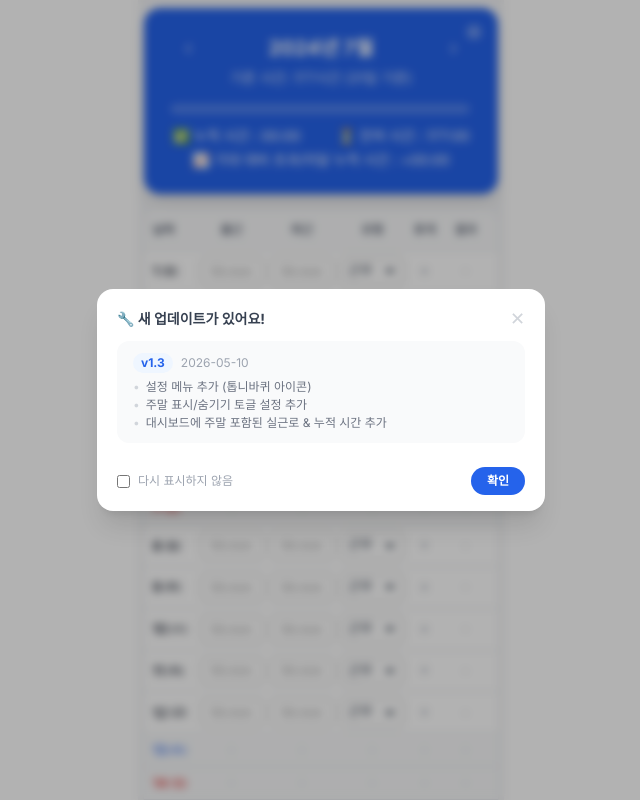
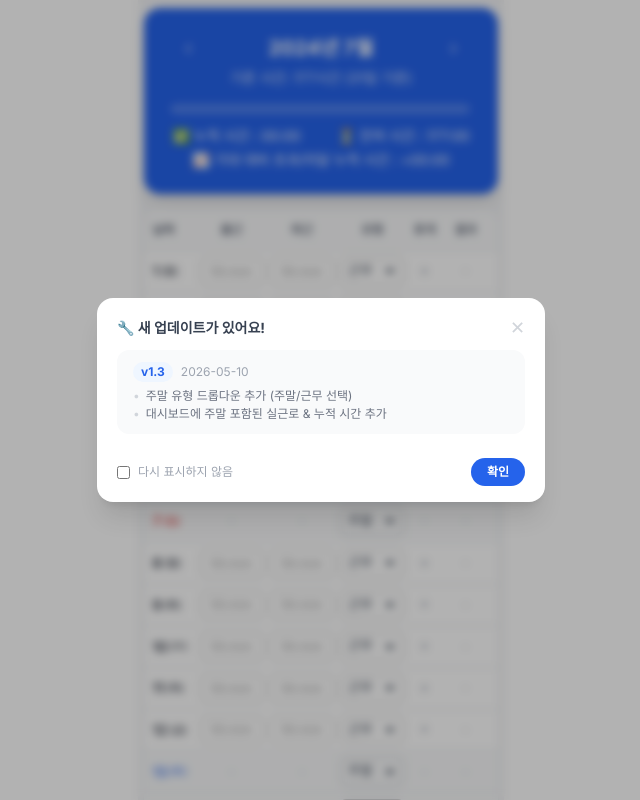
Before and after one commit to verandaaa/work-hours-calculator, a Next.js app: page /2 in a window 1280 px wide. Shown: the top 800 px of the page, without its empty margins (319-959 px from the left). Built offline with nearby package versions, Linux system fonts and the light colour scheme.

Commit message:
주말 시간 추가

```diff
--- a/src/app/2/page.tsx
+++ b/src/app/2/page.tsx
@@ -12,11 +12,11 @@ import { TimeField } from "@mui/x-date-pickers/TimeField";
 import { LocalizationProvider } from "@mui/x-date-pickers/LocalizationProvider";
 import { AdapterDayjs } from "@mui/x-date-pickers/AdapterDayjs";
 import dayjs, { Dayjs } from "dayjs";
-import { Info, Settings } from "lucide-react";
+import { Info } from "lucide-react";
 
 // ─── 상수 ────────────────────────────────────────────────────────────────────
 
-const WORK_TYPES = [
+const WEEKDAY_TYPES = [
   { value: "work", label: "근무", bonus: 0 },
   { value: "annual", label: "연차", bonus: 480 },
   { value: "half", label: "반차", bonus: 240 },
@@ -24,7 +24,17 @@ const WORK_TYPES = [
   { value: "holiday", label: "휴일", bonus: 480 },
 ] as const;
 
-type WorkTypeValue = (typeof WORK_TYPES)[number]["value"];
+const WEEKEND_TYPES = [
+  { value: "weekend", label: "주말", bonus: 0 },
+  { value: "work", label: "근무", bonus: 0 },
+] as const;
+
+const ALL_TYPES = [
+  ...WEEKDAY_TYPES,
+  { value: "weekend", label: "주말", bonus: 0 },
+] as const;
+
+type WorkTypeValue = (typeof ALL_TYPES)[number]["value"];
 
 interface BreakTime {
   id: number;
@@ -43,11 +53,19 @@ type MonthRecords = Record<number, DayRecord>;
 
 const PREFIX = "2_";
 const STORAGE_KEY = `${PREFIX}result`;
-const SETTINGS_KEY = `${PREFIX}settings`;
 const DEFAULT_BREAKS: BreakTime[] = [{ id: 1, start: "12:00", end: "13:00" }];
 
-function getDefaultRecord(): Partial<DayRecord> {
-  return { type: "work", breaks: DEFAULT_BREAKS.map((b) => ({ ...b })) };
+function getDefaultRecord(
+  y?: number,
+  m?: number,
+  d?: number
+): Partial<DayRecord> {
+  const isWknd =
+    y !== undefined && m !== undefined && d !== undefined && isWeekend(y, m, d);
+  return {
+    type: isWknd ? "weekend" : "work",
+    breaks: DEFAULT_BREAKS.map((b) => ({ ...b })),
+  };
 }
 
 // ─── 유틸 ────────────────────────────────────────────────────────────────────
@@ -67,21 +85,6 @@ function loadRecords(y: number, m: number): MonthRecords {
 function saveRecords(y: number, m: number, records: MonthRecords) {
   try {
     localStorage.setItem(storageKey(y, m), JSON.stringify(records));
-  } catch {}
-}
-
-function loadSettings(): { showWeekend: boolean } {
-  try {
-    const raw = localStorage.getItem(SETTINGS_KEY);
-    return raw ? JSON.parse(raw) : { showWeekend: false };
-  } catch {
-    return { showWeekend: false };
-  }
-}
-
-function saveSettings(settings: { showWeekend: boolean }) {
-  try {
-    localStorage.setItem(SETTINGS_KEY, JSON.stringify(settings));
   } catch {}
 }
 
@@ -165,6 +168,10 @@ function isBreakSufficient(
   return true;
 }
 
+function getTypeInfo(type: WorkTypeValue) {
+  return ALL_TYPES.find((t) => t.value === type) ?? ALL_TYPES[0];
+}
+
 // ─── 스타일 상수 ──────────────────────────────────────────────────────────────
 
 const timeFieldSx = {
@@ -188,6 +195,7 @@ const SELECT_TYPE_STYLES: Record<
   half: { color: "#0369a1", bg: "#f8fbff", border: "#93c5fd" },
   quarter: { color: "#0369a1", bg: "#f8fbff", border: "#93c5fd" },
   holiday: { color: "#0369a1", bg: "#f8fbff", border: "#93c5fd" },
+  weekend: { color: "#374151", bg: "transparent", border: "" },
 };
 
 const getSelectSx = (type: string) => {
@@ -227,7 +235,7 @@ const GUIDE_CONTENT = {
     },
     {
       title: "근무 유형 선택",
-      desc: "연차·반차·반반차·휴일 선택 시 자동으로 시간이 처리됩니다.",
+      desc: "연차·반차·반반차·휴일 선택 시 자동으로 시간이 처리됩니다. 주말은 기본 '주말'로 표시되며, '근무'로 변경하면 입력할 수 있습니다.",
     },
     {
       title: "휴게시간 관리",
@@ -243,13 +251,11 @@ const GUIDE_CONTENT = {
     },
   ],
   patches: [
-    //위로 추가
     {
       version: "v1.3",
       date: "2026-05-10",
       changes: [
-        "설정 메뉴 추가 (톱니바퀴 아이콘)",
-        "주말 표시/숨기기 토글 설정 추가",
+        "주말 유형 드롭다운 추가 (주말/근무 선택)",
         "대시보드에 주말 포함된 실근로 & 누적 시간 추가",
       ],
     },
@@ -376,47 +382,6 @@ function BaseModal({
   );
 }
 
-function SettingsModal({
-  onClose,
-  showWeekend,
-  onToggleWeekend,
-}: {
-  onClose: () => void;
-  showWeekend: boolean;
-  onToggleWeekend: () => void;
-}) {
-  return (
-    <BaseModal title="⚙️ 설정" onClose={onClose}>
-      <div className="bg-gray-50 rounded-xl px-4 py-4">
-        <div className="flex items-center justify-between">
-          <div>
-            <p className="text-sm font-semibold text-gray-700">주말 표시</p>
-            <p className="text-xs text-gray-400 mt-0.5">
-              주말에도 출퇴근 시간을 입력할 수 있어요.
-            </p>
-          </div>
-          {/* Toggle switch */}
-          <button
-            onClick={onToggleWeekend}
-            className={`relative inline-flex h-6 w-11 items-center rounded-full transition-colors duration-200 focus:outline-none ${
-              showWeekend ? "bg-blue-600" : "bg-gray-300"
-            }`}
-          >
-            <span
-              className={`inline-block h-4 w-4 transform rounded-full bg-white shadow-md transition-transform duration-200 ${
-                showWeekend ? "translate-x-6" : "translate-x-1"
-              }`}
-            />
-          </button>
-        </div>
-      </div>
-      <p className="text-xs text-gray-400 px-1">
-        설정은 브라우저에 자동 저장됩니다.
-      </p>
-    </BaseModal>
-  );
-}
-
 function UsageModal({ onClose }: { onClose: () => void }) {
   return (
     <BaseModal title="📋 사용 설명서" onClose={onClose}>
@@ -494,19 +459,14 @@ export default function WorkHoursTracker() {
   const [records, setRecords] = useState<MonthRecords>({});
   const [expandedDay, setExpandedDay] = useState<number | null>(null);
   const [mounted, setMounted] = useState(false);
-  const [showInfo, setShowInfo] = useState<
-    "usage" | "patch" | "settings" | null
-  >(null);
+  const [showInfo, setShowInfo] = useState<"usage" | "patch" | null>(null);
   const [showNewPatch, setShowNewPatch] = useState(false);
-  const [showWeekend, setShowWeekend] = useState(false);
 
   useEffect(() => {
     try {
       const seen = localStorage.getItem(PATCH_SEEN_KEY);
       if (!seen || seen < LATEST_PATCH_DATE) setShowNewPatch(true);
     } catch {}
-    const s = loadSettings();
-    setShowWeekend(s.showWeekend);
   }, []);
 
   useEffect(() => {
@@ -520,15 +480,16 @@ export default function WorkHoursTracker() {
     saveRecords(year, month, records);
   }, [records, year, month, mounted]);
 
-  const handleToggleWeekend = () => {
-    const next = !showWeekend;
-    setShowWeekend(next);
-    saveSettings({ showWeekend: next });
-  };
-
   const days = getDaysInMonth(year, month);
   const requiredHours = getRequiredHours(year, month);
   const limitedHours = getLimitedHours(year, month);
+
+  /** 해당 일의 effective type을 반환 (레코드 없으면 주말/평일 기본값) */
+  const getEffectiveType = (day: number): WorkTypeValue => {
+    const rec = records[day];
+    if (rec?.type) return rec.type;
+    return isWeekend(year, month, day) ? "weekend" : "work";
+  };
 
   const setField = (
     day: number,
@@ -537,13 +498,17 @@ export default function WorkHoursTracker() {
   ) => {
     setRecords((prev) => ({
       ...prev,
-      [day]: { ...getDefaultRecord(), ...prev[day], [field]: value },
+      [day]: {
+        ...getDefaultRecord(year, month, day),
+        ...prev[day],
+        [field]: value,
+      },
     }));
   };
 
   const addBreak = (day: number) => {
     setRecords((prev) => {
-      const rec = prev[day] ?? getDefaultRecord();
+      const rec = prev[day] ?? getDefaultRecord(year, month, day);
       return {
         ...prev,
         [day]: {
@@ -596,10 +561,9 @@ export default function WorkHoursTracker() {
       { worked: number; bonus: number; total: number }
     > = {};
     for (let d = 1; d <= days; d++) {
-      const rec = records[d] ?? getDefaultRecord();
-      const typeInfo = WORK_TYPES.find(
-        (t) => t.value === (rec.type ?? "work")
-      )!;
+      const rec = records[d] ?? getDefaultRecord(year, month, d);
+      const type = rec.type ?? (isWeekend(year, month, d) ? "weekend" : "work");
+      const typeInfo = getTypeInfo(type);
       const start = timeToMinutes(rec.start);
       const end = timeToMinutes(rec.end);
       const rawWorked =
@@ -616,7 +580,7 @@ export default function WorkHoursTracker() {
       };
     }
     return stats;
-  }, [records, days]);
+  }, [records, days, year, month]);
 
   const bonusTypeCounts = useMemo(() => {
     const counts: Record<string, number> = {
@@ -626,13 +590,13 @@ export default function WorkHoursTracker() {
       holiday: 0,
     };
     for (let d = 1; d <= days; d++) {
-      const type = (records[d] ?? getDefaultRecord()).type ?? "work";
+      const type = getEffectiveType(d);
       if (type in counts) counts[type]++;
     }
     return counts;
-  }, [records, days]);
+  }, [records, days, year, month]);
 
-  // 평일 기준으로만 집계 (주말은 별도)
+  // 평일 기준으로만 집계 (주말 '근무' 타입은 별도)
   const totalMinutes = useMemo(() => {
     let sum = 0;
     for (let d = 1; d <= days; d++) {
@@ -640,6 +604,7 @@ export default function WorkHoursTracker() {
     }
     return sum;
   }, [dayStats, days, year, month]);
+
   const actualWorkedMinutes = useMemo(() => {
     let sum = 0;
     for (let d = 1; d <= days; d++) {
@@ -647,6 +612,7 @@ export default function WorkHoursTracker() {
     }
     return sum;
   }, [dayStats, days, year, month]);
+
   const bonusMinutes = useMemo(() => {
     let sum = 0;
     for (let d = 1; d <= days; d++) {
@@ -655,7 +621,7 @@ export default function WorkHoursTracker() {
     return sum;
   }, [dayStats, days, year, month]);
 
-  // 주말 실근로 시간
+  // 주말 중 '근무' 타입인 날의 실근로 시간
   const weekendWorkedMinutes = useMemo(() => {
     let sum = 0;
     for (let d = 1; d <= days; d++) {
@@ -672,7 +638,6 @@ export default function WorkHoursTracker() {
     100
   );
 
-  //대시보드 추가용
   const requiredMinutes = requiredHours * 60;
   const limitedMinutes = limitedHours * 60;
 
@@ -683,15 +648,20 @@ export default function WorkHoursTracker() {
     }
     return count;
   }, [year, month, days]);
+
   const weekdayStandardMinutes = weekdayCount * 8 * 60;
   const weekdayVsRequiredDiffMinutes = weekdayStandardMinutes - requiredMinutes;
 
   const avgDailyRequiredMinutes = Math.ceil(requiredMinutes / weekdayCount);
 
-  const workedDayCount = useMemo(
-    () => Object.values(dayStats).filter((s) => s.total > 0).length,
-    [dayStats]
-  );
+  const workedDayCount = useMemo(() => {
+    let count = 0;
+    for (let d = 1; d <= days; d++) {
+      if (!isWeekend(year, month, d) && dayStats[d].total > 0) count++;
+    }
+    return count;
+  }, [dayStats, days, year, month]);
+
   const workedDayExpectedMinutes = Math.ceil(
     requiredMinutes * (workedDayCount / weekdayCount)
   );
@@ -720,14 +690,6 @@ export default function WorkHoursTracker() {
         <div className="max-w-md mx-auto flex flex-col gap-4">
           {/* 헤더 */}
           <div className="relative bg-blue-600 rounded-2xl px-7 py-6 text-white shadow-lg">
-            {/* 설정 아이콘 - 파란 카드 오른쪽 위 */}
-            <button
-              onClick={() => setShowInfo("settings")}
-              className="absolute top-2 right-2 w-8 h-8 flex items-center justify-center rounded-full hover:bg-white/20 transition-colors text-white/70 hover:text-white"
-              title="설정"
-            >
-              <Settings size={16} />
-            </button>
             <div className="flex items-center justify-between mb-1">
               <button
                 onClick={goToPrevMonth}
@@ -799,11 +761,13 @@ export default function WorkHoursTracker() {
             {Array.from({ length: days }, (_, i) => i + 1).map((day) => {
               const label = getDayLabel(year, month, day);
               const weekend = isWeekend(year, month, day);
-              const rec = records[day] ?? getDefaultRecord();
+              const rec = records[day] ?? getDefaultRecord(year, month, day);
               const stat = dayStats[day];
               const isToday = isCurrentMonth && today.getDate() === day;
-              const type = rec.type ?? "work";
+              const type = getEffectiveType(day);
               const isFullDay = type === "annual" || type === "holiday";
+              const isWeekendType = type === "weekend";
+              const isLocked = isFullDay || isWeekendType;
               const isExpanded = expandedDay === day;
               const dayBreaks = rec.breaks ?? DEFAULT_BREAKS;
               const dayTextCn =
@@ -814,12 +778,12 @@ export default function WorkHoursTracker() {
                   : "text-gray-900";
               const rowBg = isToday
                 ? "bg-blue-50"
-                : weekend
+                : weekend && isWeekendType
                 ? "bg-gray-50"
                 : "bg-white";
 
-              // 주말이고 showWeekend가 꺼져있으면 기존 - 표시
-              const weekendLocked = weekend && !showWeekend;
+              // 해당 행에 보여줄 유형 옵션
+              const typeOptions = weekend ? WEEKEND_TYPES : WEEKDAY_TYPES;
 
               return (
                 <div key={day} className={`border-b border-gray-200 ${rowBg}`}>
@@ -837,7 +801,7 @@ export default function WorkHoursTracker() {
                       </span>
                     </div>
                     <div className="flex justify-center">
-                      {weekendLocked || isFullDay ? (
+                      {isLocked ? (
                         <span className="text-xs text-gray-400">-</span>
                       ) : (
                         <TimeField
@@ -852,7 +816,7 @@ export default function WorkHoursTracker() {
                       )}
                     </div>
                     <div className="flex justify-center">
-                      {weekendLocked || isFullDay ? (
+                      {isLocked ? (
                         <span className="text-xs text-gray-400">-</span>
                       ) : (
                         <TimeField
@@ -865,23 +829,22 @@ export default function WorkHoursTracker() {
                       )}
                     </div>
                     <div className="flex justify-center">
-                      {weekendLocked ? (
-                        <span className="text-xs text-gray-400">-</span>
-                      ) : (
                       <Select
                         value={type}
                         onChange={(e: SelectChangeEvent) => {
                           const newType = e.target.value as WorkTypeValue;
-                            const newIsFullDay =
-                              newType === "annual" || newType === "holiday";
-                            if (newIsFullDay) setExpandedDay(null);
+                          const newIsLocked =
+                            newType === "annual" ||
+                            newType === "holiday" ||
+                            newType === "weekend";
+                          if (newIsLocked) setExpandedDay(null);
                           setRecords((prev) => ({
                             ...prev,
                             [day]: {
-                                ...getDefaultRecord(),
+                              ...getDefaultRecord(year, month, day),
                               ...prev[day],
                               type: newType,
-                                ...(newIsFullDay
+                              ...(newIsLocked
                                 ? {
                                     start: undefined,
                                     end: undefined,
@@ -894,19 +857,17 @@ export default function WorkHoursTracker() {
                           }));
                         }}
                         size="small"
-                          disabled={weekend}
                         sx={getSelectSx(type)}
                       >
-                          {WORK_TYPES.map((t) => (
+                        {typeOptions.map((t) => (
                           <MenuItem key={t.value} value={t.value}>
                             {t.label}
                           </MenuItem>
                         ))}
                       </Select>
-                      )}
                     </div>
                     <div className="flex justify-center">
-                      {!weekendLocked && !isFullDay ? (
+                      {!isLocked ? (
                         <button
                           onClick={() =>
                             setExpandedDay(isExpanded ? null : day)
@@ -945,7 +906,7 @@ export default function WorkHoursTracker() {
                       )}
                     </div>
                     <div className="flex justify-center items-center">
-                      {stat.total === 0 || weekendLocked ? (
+                      {stat.total === 0 ? (
                         <span className="text-xs text-gray-400">-</span>
                       ) : (
                         <span
@@ -1192,74 +1153,6 @@ export default function WorkHoursTracker() {
               ))}
             </div>
 
-            {/* 주말 누적 / 주말 포함 총 누적 - 주말 표시 옵션 켜졌을 때만 */}
-            {showWeekend && (
-              <div className="grid grid-cols-2 gap-3">
-                <div className="relative bg-gray-100 rounded-xl p-3 text-center">
-                  <p className="text-[11px] text-gray-500 mb-1 flex items-center justify-center gap-1">
-                    주말 포함 실근로 시간
-                    <span className="group cursor-default">
-                      <Info size={12} className="text-gray-500" />
-                      <span className="absolute bottom-full left-1/2 -translate-x-1/2 -mb-2 w-[150px] bg-gray-700 text-white text-[10px] rounded-lg px-2.5 py-2 opacity-0 group-hover:opacity-100 transition-opacity pointer-events-none z-10 flex flex-col gap-1">
-                        <div className="flex justify-between gap-3">
-                          <span className="text-gray-300">실근로 시간</span>
-                          <span>{minutesToHHMM(actualWorkedMinutes)}</span>
-                        </div>
-                        <div className="flex justify-between gap-3">
-                          <span className="text-gray-300">
-                            주말 실근로 시간
-                          </span>
-                          <span>{minutesToHHMM(weekendWorkedMinutes)}</span>
-                        </div>
-                        <div className="border-t border-gray-500 my-0.5" />
-                        <div className="flex justify-between gap-3">
-                          <span className="text-gray-300">실근로 합계</span>
-                          <span>
-                            {minutesToHHMM(
-                              actualWorkedMinutes + weekendWorkedMinutes
-                            )}
-                          </span>
-                        </div>
-                      </span>
-                    </span>
-                  </p>
-                  <p className={`text-xl font-bold text-orange-600`}>
-                    {minutesToHHMM(actualWorkedMinutes + weekendWorkedMinutes)}
-                  </p>
-                </div>
-                <div className="relative bg-gray-100 rounded-xl p-3 text-center">
-                  <p className="text-[11px] text-gray-500 mb-1 flex items-center justify-center gap-1">
-                    주말 포함 누적 시간
-                    <span className="group cursor-default">
-                      <Info size={12} className="text-gray-500" />
-                      <span className="absolute bottom-full left-1/2 -translate-x-1/2 -mb-2 w-[150px] bg-gray-700 text-white text-[10px] rounded-lg px-2.5 py-2 opacity-0 group-hover:opacity-100 transition-opacity pointer-events-none z-10 flex flex-col gap-1">
-                        <div className="flex justify-between gap-3">
-                          <span className="text-gray-300">누적 시간</span>
-                          <span>{minutesToHHMM(totalMinutes)}</span>
-                        </div>
-                        <div className="flex justify-between gap-3">
-                          <span className="text-gray-300">
-                            주말 실근로 시간
-                          </span>
-                          <span>{minutesToHHMM(weekendWorkedMinutes)}</span>
-                        </div>
-                        <div className="border-t border-gray-500 my-0.5" />
-                        <div className="flex justify-between gap-3">
-                          <span className="text-gray-300">누적 합계</span>
-                          <span>
-                            {minutesToHHMM(totalMinutes + weekendWorkedMinutes)}
-                          </span>
-                        </div>
-                      </span>
-                    </span>
-                  </p>
-                  <p className={`text-xl font-bold text-green-600`}>
-                    {minutesToHHMM(totalMinutes + weekendWorkedMinutes)}
-                  </p>
-                </div>
-              </div>
-            )}
-
             <hr className="border-gray-200" />
 
             <div className="relative bg-gray-100 rounded-xl p-3 text-center">
@@ -1340,7 +1233,7 @@ export default function WorkHoursTracker() {
                   </span>
                 </span>
               </p>
-              <p className={`text-xl font-bold`}>
+              <p className="text-xl font-bold">
                 {minutesToHHMM(avgDailyRequiredMinutes)}
               </p>
             </div>
@@ -1426,15 +1319,76 @@ export default function WorkHoursTracker() {
                   </span>
                 </span>
               </p>
-              <p className={`text-xl font-bold text-gray-900`}>
+              <p className="text-xl font-bold text-gray-900">
                 {minutesToHHMM(limitedMinutes)}
               </p>
+            </div>
+
+            <div className="grid grid-cols-2 gap-3">
+              <div className="relative bg-gray-100 rounded-xl p-3 text-center">
+                <p className="text-[11px] text-gray-500 mb-1 flex items-center justify-center gap-1">
+                  주말 포함 실근로 시간
+                  <span className="group cursor-default">
+                    <Info size={12} className="text-gray-500" />
+                    <span className="absolute bottom-full left-1/2 -translate-x-1/2 -mb-2 w-[150px] bg-gray-700 text-white text-[10px] rounded-lg px-2.5 py-2 opacity-0 group-hover:opacity-100 transition-opacity pointer-events-none z-10 flex flex-col gap-1">
+                      <div className="flex justify-between gap-3">
+                        <span className="text-gray-300">실근로 시간</span>
+                        <span>{minutesToHHMM(actualWorkedMinutes)}</span>
+                      </div>
+                      <div className="flex justify-between gap-3">
+                        <span className="text-gray-300">주말 실근로 시간</span>
+                        <span>{minutesToHHMM(weekendWorkedMinutes)}</span>
+                      </div>
+                      <div className="border-t border-gray-500 my-0.5" />
+                      <div className="flex justify-between gap-3">
+                        <span className="text-gray-300">실근로 합계</span>
+                        <span>
+                          {minutesToHHMM(
+                            actualWorkedMinutes + weekendWorkedMinutes
+                          )}
+                        </span>
+                      </div>
+                    </span>
+                  </span>
+                </p>
+                <p className="text-xl font-bold text-orange-600">
+                  {minutesToHHMM(actualWorkedMinutes + weekendWorkedMinutes)}
+                </p>
+              </div>
+              <div className="relative bg-gray-100 rounded-xl p-3 text-center">
+                <p className="text-[11px] text-gray-500 mb-1 flex items-center justify-center gap-1">
+                  주말 포함 누적 시간
+                  <span className="group cursor-default">
+                    <Info size={12} className="text-gray-500" />
+                    <span className="absolute bottom-full left-1/2 -translate-x-1/2 -mb-2 w-[150px] bg-gray-700 text-white text-[10px] rounded-lg px-2.5 py-2 opacity-0 group-hover:opacity-100 transition-opacity pointer-events-none z-10 flex flex-col gap-1">
+                      <div className="flex justify-between gap-3">
+                        <span className="text-gray-300">누적 시간</span>
+                        <span>{minutesToHHMM(totalMinutes)}</span>
+                      </div>
+                      <div className="flex justify-between gap-3">
+                        <span className="text-gray-300">주말 실근로 시간</span>
+                        <span>{minutesToHHMM(weekendWorkedMinutes)}</span>
+                      </div>
+                      <div className="border-t border-gray-500 my-0.5" />
+                      <div className="flex justify-between gap-3">
+                        <span className="text-gray-300">누적 합계</span>
+                        <span>
+                          {minutesToHHMM(totalMinutes + weekendWorkedMinutes)}
+                        </span>
+                      </div>
+                    </span>
+                  </span>
+                </p>
+                <p className="text-xl font-bold text-green-600">
+                  {minutesToHHMM(totalMinutes + weekendWorkedMinutes)}
+                </p>
+              </div>
             </div>
           </div>
         </div>
 
         {/* 하단 버튼 영역 */}
-        <div className="bg-white rounded-2xl px-6 py-4 shadow-sm flex gap-3 mt-4">
+        <div className="max-w-md mx-auto bg-white rounded-2xl px-6 py-4 shadow-sm flex gap-3 mt-4">
           {[
             { label: "📋 사용법", tab: "usage" },
             { label: "🚀 업데이트", tab: "patch" },
@@ -1457,13 +1411,6 @@ export default function WorkHoursTracker() {
         {showInfo === "patch" && (
           <PatchModal onClose={() => setShowInfo(null)} />
         )}
-        {showInfo === "settings" && (
-          <SettingsModal
-            onClose={() => setShowInfo(null)}
-            showWeekend={showWeekend}
-            onToggleWeekend={handleToggleWeekend}
-          />
-        )}
       </div>
     </LocalizationProvider>
   );
```
Lines whose indentation alone changed are shown as unchanged.
